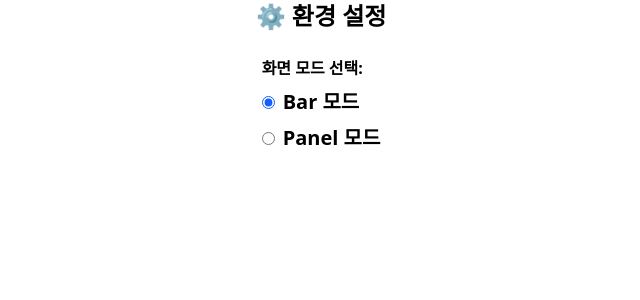
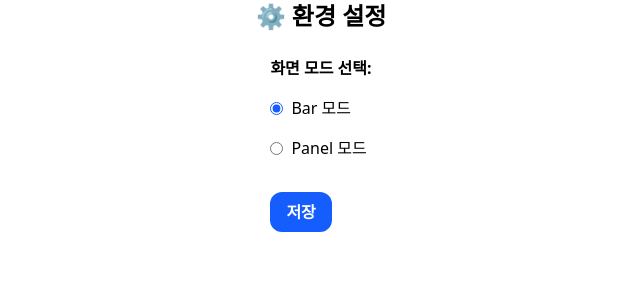
Before and after one commit to nexus-aicc-lab/tauri-cti-task-manager, a React (Vite) app: page /settings in a window 1280 px wide. Shown: the top 300 px of the page, without its empty margins (319-959 px from the left). Built offline with nearby package versions, Linux system fonts and the light colour scheme.

Commit message:
파일 시스템과 뷰 모드 옵션 연동

```diff
--- a/src-tauri/capabilities/default.json
+++ b/src-tauri/capabilities/default.json
@@ -3,7 +3,8 @@
   "identifier": "default",
   "description": "Capability for the main window",
   "windows": [
-    "main"
+    "main",
+    "settings"
   ],
   "permissions": [
     "core:default",
--- a/src/pages/settings.tsx
+++ b/src/pages/settings.tsx
@@ -1,6 +1,7 @@
 // src/pages/SettingsPage.tsx
 'use client';
 
+import { useState, useEffect } from 'react';
 import { useUIStore } from '@/shared/store/useUIStore';
 import { saveViewMode } from '@/shared/lib/fs/viewModeStorage';
 import type { ViewMode } from '@/shared/store/useUIStore';
@@ -14,31 +15,45 @@ export default function SettingsPage() {
     const viewMode = useUIStore((s) => s.viewMode);
     const setViewMode = useUIStore((s) => s.setViewMode);
 
-    const handleChange = async (newMode: ViewMode) => {
-        setViewMode(newMode);
-        await saveViewMode(newMode);
-        console.log(`[Settings] viewMode 저장됨: ${newMode}`);
+    const [selectedMode, setSelectedMode] = useState<ViewMode>('bar');
+
+    useEffect(() => {
+        // 현재 상태를 로컬 state에 반영
+        setSelectedMode(viewMode);
+    }, [viewMode]);
+
+    const handleSave = async () => {
+        setViewMode(selectedMode);
+        await saveViewMode(selectedMode);
+        console.log(`[Settings] 저장 완료: ${selectedMode}`);
     };
 
     return (
         <div className="h-full flex flex-col items-center justify-center gap-6 text-xl font-bold">
             <div className="text-2xl">⚙️ 환경 설정</div>
 
-            <div className="flex flex-col items-start space-y-2">
+            <div className="flex flex-col items-start space-y-4">
                 <div className="text-base font-semibold">화면 모드 선택:</div>
                 {viewModes.map((mode) => (
-                    <label key={mode.value} className="flex items-center gap-2 cursor-pointer">
+                    <label key={mode.value} className="flex items-center gap-2 cursor-pointer text-base font-normal">
                         <input
                             type="radio"
                             name="viewMode"
                             value={mode.value}
-                            checked={viewMode === mode.value}
-                            onChange={() => handleChange(mode.value)}
+                            checked={selectedMode === mode.value}
+                            onChange={() => setSelectedMode(mode.value)}
                             className="accent-blue-600"
                         />
                         {mode.label}
                     </label>
                 ))}
+
+                <button
+                    onClick={handleSave}
+                    className="mt-4 px-4 py-2 rounded-xl bg-blue-600 text-white text-base hover:bg-blue-700 transition"
+                >
+                    저장
+                </button>
             </div>
         </div>
     );
```
